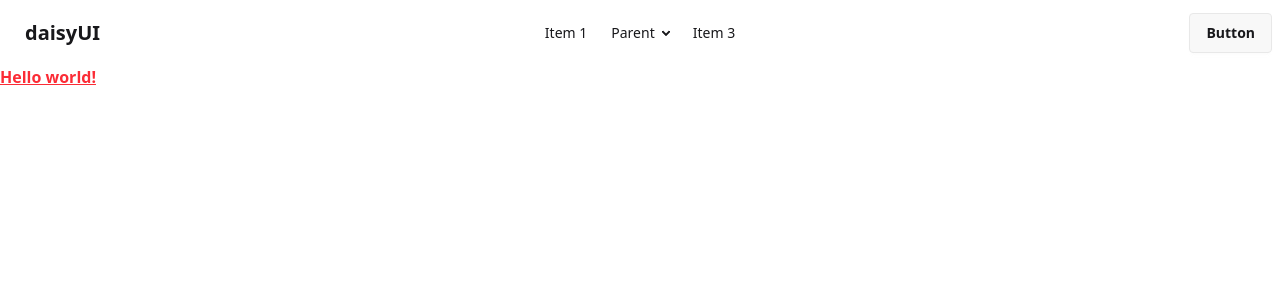
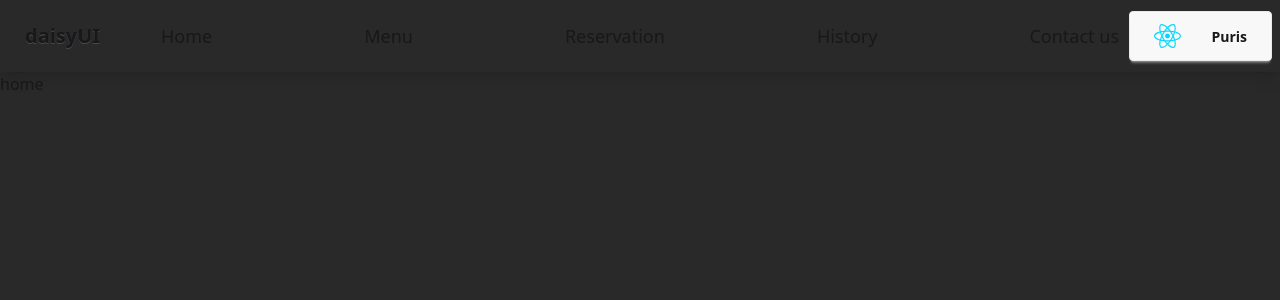
Before and after one commit to Puris-Kaechalad/QUEUETY, a React (Vite) app in the folder apps/FrontEnd/: page / in a window 1280 px wide. Shown: the top 300 px of the page. Built offline with nearby package versions, Linux system fonts and the light colour scheme.

Commit message:
nav and homepage

```diff
--- a/apps/FrontEnd/package.json
+++ b/apps/FrontEnd/package.json
@@ -13,6 +13,7 @@
     "@tailwindcss/vite": "^4.0.8",
     "react": "^19.0.0",
     "react-dom": "^19.0.0",
+    "react-router-dom": "^7.2.0",
     "tailwindcss": "^4.0.8"
   },
   "devDependencies": {
--- a/apps/FrontEnd/src/App.jsx
+++ b/apps/FrontEnd/src/App.jsx
@@ -3,14 +3,12 @@ import reactLogo from './assets/react.svg'
 import viteLogo from '/vite.svg'
 import './App.css'
 import Navbar from './component/nav'
-
+import Home from './pages/home'
 function App() {
   return (
     <>
-      <Navbar/>
-      <h1 class="text-red-500 font-bold underline">
-        Hello world!
-      </h1>
+      <title>QUEUETY</title>
+      <Home/>
     </>
   )
 }
--- a/apps/FrontEnd/src/component/nav.jsx
+++ b/apps/FrontEnd/src/component/nav.jsx
@@ -1,9 +1,11 @@
 import React from 'react'
+import Icon from '../assets/react.svg';
 
 function nav() {
     return (
-        <div className="navbar bg-base-100">
+        <div className="navbar bg-none shadow-lg">
             <div className="navbar-start">
+                {/* ซ่อนเมื่อจอมีขนาดใหญ่ */}
                 <div className="dropdown">
                     <div tabIndex={0} role="button" className="btn btn-ghost lg:hidden">
                         <svg
@@ -22,36 +24,29 @@ function nav() {
                     <ul
                         tabIndex={0}
                         className="menu menu-sm dropdown-content bg-base-100 rounded-box z-[1] mt-3 w-52 p-2 shadow">
-                        <li><a>Item 1</a></li>
-                        <li>
-                            <a>Parent</a>
-                            <ul className="p-2">
-                                <li><a>Submenu 1</a></li>
-                                <li><a>Submenu 2</a></li>
-                            </ul>
-                        </li>
-                        <li><a>Item 3</a></li>
+                        <li><a>Home</a></li>
+                        <li><a>Menu</a></li>
+                        <li><a>Reservation</a></li>
+                        <li><a>History</a></li>
+                        <li><a>Contact us</a></li>
                     </ul>
                 </div>
                 <a className="btn btn-ghost text-xl">daisyUI</a>
             </div>
+
             <div className="navbar-center hidden lg:flex">
-                <ul className="menu menu-horizontal px-1">
-                    <li><a>Item 1</a></li>
-                    <li>
-                        <details>
-                            <summary>Parent</summary>
-                            <ul className="p-2">
-                                <li><a>Submenu 1</a></li>
-                                <li><a>Submenu 2</a></li>
-                            </ul>
-                        </details>
-                    </li>
-                    <li><a>Item 3</a></li>
+                <ul className="menu menu-horizontal px-1 gap-32 text-lg">
+                    <li><a>Home</a></li>
+                    <li><a>Menu</a></li>
+                    <li><a>Reservation</a></li>
+                    <li><a>History</a></li>
+                    <li><a>Contact us</a></li>
                 </ul>
             </div>
+
             <div className="navbar-end">
-                <a className="btn">Button</a>
+                <a className="btn p-6"><img src={Icon} alt="icon" className='h-6 mr-6'/>Puris
+                </a>
             </div>
         </div>
     )
--- a/apps/FrontEnd/src/index.css
+++ b/apps/FrontEnd/src/index.css
@@ -2,9 +2,10 @@
 @plugin "daisyui";
 
 :root{
-  background-color: #ffffff;
+  background-color: #2a2929;
 }
-/* :root {
+/*
+:root {
   font-family: Inter, system-ui, Avenir, Helvetica, Arial, sans-serif;
   line-height: 1.5;
   font-weight: 400;
@@ -19,56 +20,10 @@
   -moz-osx-font-smoothing: grayscale;
 }
 
-a {
-  font-weight: 500;
-  color: #646cff;
-  text-decoration: inherit;
-}
-a:hover {
-  color: #535bf2;
-}
-
 body {
   margin: 0;
   display: flex;
   place-items: center;
   min-width: 320px;
   min-height: 100vh;
-}
-
-h1 {
-  font-size: 3.2em;
-  line-height: 1.1;
-}
-
-button {
-  border-radius: 8px;
-  border: 1px solid transparent;
-  padding: 0.6em 1.2em;
-  font-size: 1em;
-  font-weight: 500;
-  font-family: inherit;
-  background-color: #1a1a1a;
-  cursor: pointer;
-  transition: border-color 0.25s;
-}
-button:hover {
-  border-color: #646cff;
-}
-button:focus,
-button:focus-visible {
-  outline: 4px auto -webkit-focus-ring-color;
-}
-
-@media (prefers-color-scheme: light) {
-  :root {
-    color: #213547;
-    background-color: #ffffff;
-  }
-  a:hover {
-    color: #747bff;
-  }
-  button {
-    background-color: #f9f9f9;
-  }
 } */
--- /dev/null
+++ b/apps/FrontEnd/src/pages/home.jsx
@@ -0,0 +1,13 @@
+import React from 'react'
+import Navbar from '../component/nav'
+
+function home() {
+  return (
+    <>
+        <Navbar/>
+        <div>home</div>
+    </>
+  )
+}
+
+export default home
```
Also changed, not shown: apps/FrontEnd/src/component/footer.jsx (added).
